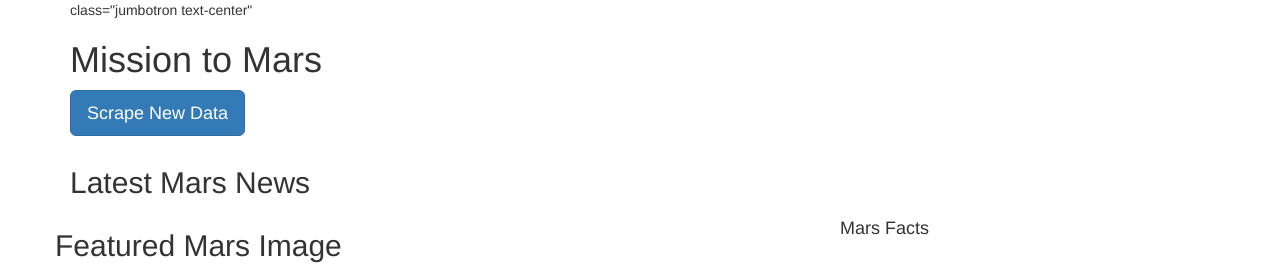
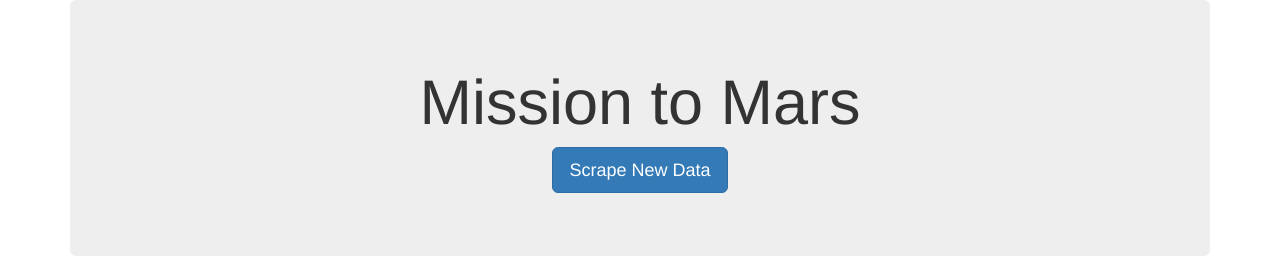
Before and after one commit to pbandi2020/Mission-to-Mars, a Flask app: page / in a window 1280 px wide. Shown: the top 272 px of the page. Run offline with Flask 2, Linux system fonts and the light colour scheme; data that the repository does not hold is empty; some libraries are stand-ins or nearby versions.

Commit message:
Added the redirect and corrected the Div tag

```diff
--- a/app/app.py
+++ b/app/app.py
@@ -1,5 +1,5 @@
 # import pymongo as PyMongo
-from flask import Flask, render_template
+from flask import Flask, render_template, redirect
 from flask_pymongo import PyMongo
 import scraping
 
--- a/app/templates/index.html
+++ b/app/templates/index.html
@@ -12,7 +12,7 @@
 </head>
 <body>
     <div class="container">
-        <div> class="jumbotron text-center"
+        <div class="jumbotron text-center">
             <h1>Mission to Mars</h1>
             <p><a class="btn btn-primary btn-lg" href="/scrape"
                         role="button">Scrape New Data</a></p>
```
